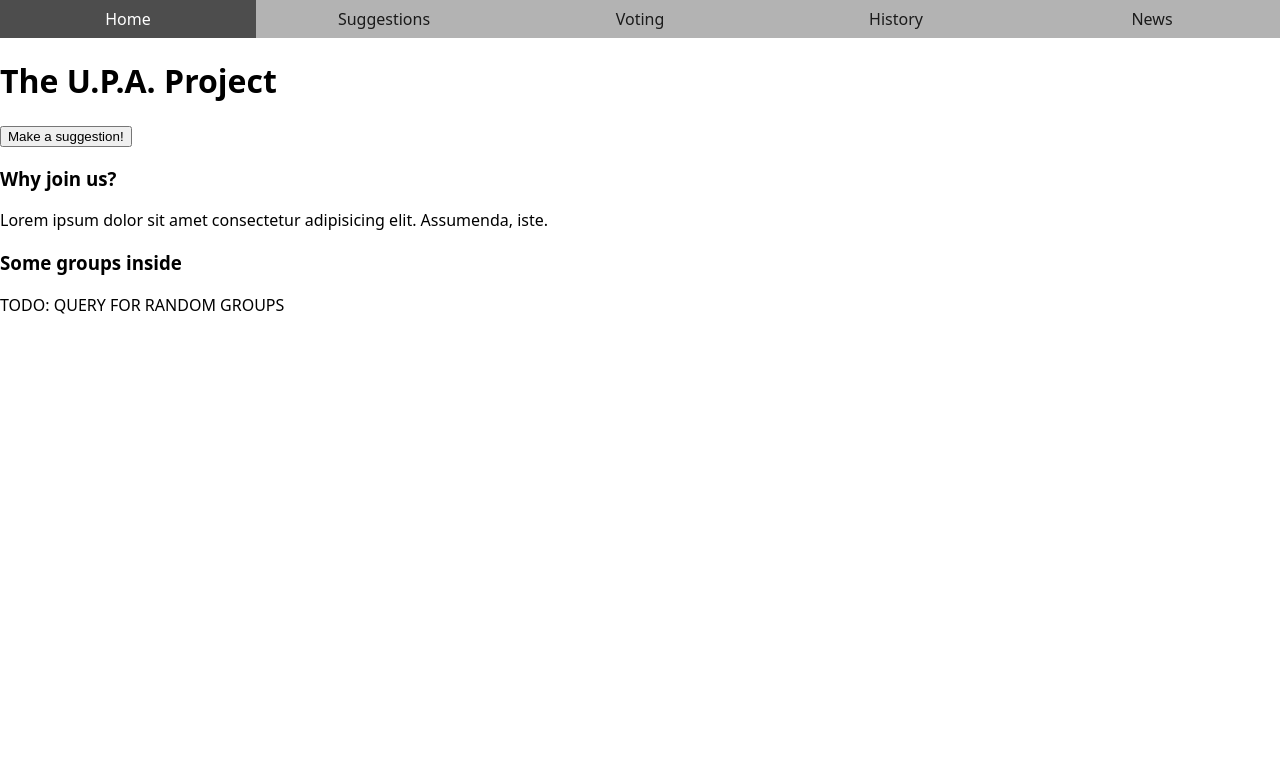
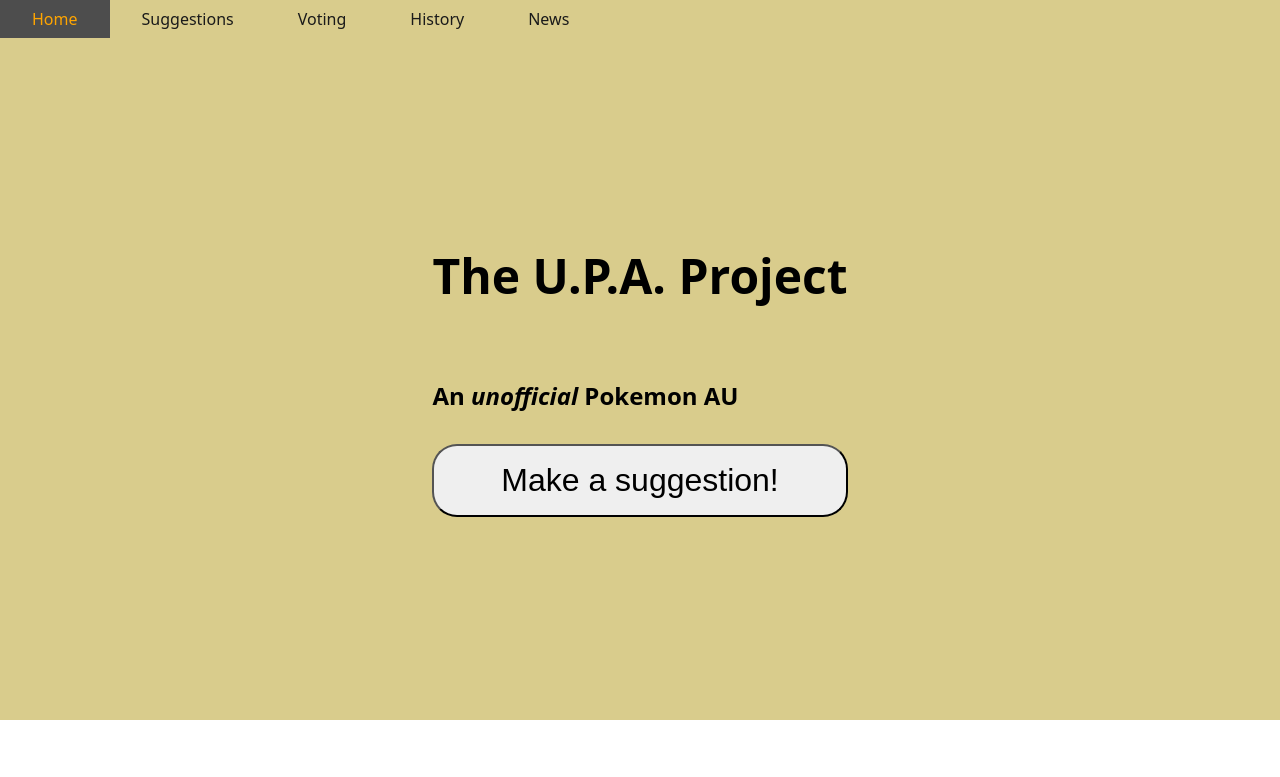
Before and after one commit to DGTV11/UPA_sveltekit, a SvelteKit app: page / in a window 1280 px wide. Shown: the top 777 px of the page. Built offline with nearby package versions, Linux system fonts and the light colour scheme.

Commit message:
Updated styling
Co-authored-by: lcclcoder <lcclcoder@users.noreply.github.com>

```diff
--- a/src/app.css
+++ b/src/app.css
@@ -42,3 +42,49 @@
 	margin: 0;
 	font-family: system-ui;
 }
+
+h1 {
+	font-size: 3rem;
+}
+h2 {
+	font-size: 2.5rem;
+}
+h3 {
+	font-size: 2rem;
+}
+h4 {
+	font-size: 1.5rem;
+}
+h5 {
+	font-size: 1.25rem;
+}
+h6 {
+	font-size: 1rem;
+}
+
+a {
+	text-decoration: none;
+}
+
+main > section {
+	padding: 2rem 3rem;
+}
+main > section > h2 {
+	font-size: 3.5rem;
+}
+main > aside {
+	padding: 1rem;
+}
+
+#hero {
+	background-color: var(--primary-3);
+	height: 90vh;
+	display: grid;
+	place-content: center;
+}
+
+button {
+	border-radius: 25px;
+	font-size: 2rem;
+	padding: 0.5em 2em;
+}
--- a/src/routes/+layout.svelte
+++ b/src/routes/+layout.svelte
@@ -1,46 +1,25 @@
 <script>
-	import { page } from '$app/stores';
 	import '../app.css';
-
-	const routes = [
-		{ href: '/', label: 'Home' },
-		{ href: '/suggestions', label: 'Suggestions' },
-		{ href: '/voting', label: 'Voting' },
-		{ href: '/history', label: 'History' },
-		{ href: '/news', label: 'News' }
-	];
+	import Footer from './Footer.svelte';
+	import Header from './Header.svelte';
 </script>
 
-<nav>
-	{#each routes as route}
-		<a href={route['href']} class:active={$page.url.pathname === route['href']}>{route['label']}</a>
-	{/each}
-</nav>
-
-<slot />
+<div>
+	<Header></Header>
+	<main>
+		<slot />
+	</main>
+	<Footer></Footer>
+</div>
 
 <style>
-	nav {
-		display: flex;
-		background-color: var(--secondary-3);
+	div {
+		display: grid;
+		grid-template-rows: auto 1fr auto;
+		height: 100vh;
 	}
-	a {
-		flex: 1;
-		text-align: center;
-		padding-block: 0.5rem;
-
-		/*border: 1px solid var(--black);*/
-		text-decoration: none;
-		font-size: 1rem;
-		color: var(--secondary-9);
-	}
-
-	a:hover {
-		background-color: var(--secondary-5);
-	}
-
-	a.active {
-		background-color: var(--secondary-7);
-		color: var(--white);
+	main {
+		display: grid;
+		grid-template-columns: 8fr 2fr;
 	}
 </style>
--- a/src/routes/+page.svelte
+++ b/src/routes/+page.svelte
@@ -1,12 +1,17 @@
-<header>
+<section id="hero">
 	<h1>The U.P.A. Project</h1>
-	<button>Make a suggestion!</button>
-</header>
+	<h4>An <em>unofficial</em> Pokemon AU</h4>
+	<button
+		on:click={() => {
+			location.href = '/suggestions';
+		}}>Make a suggestion!</button
+	>
+</section>
 
-<main>
+<section>
 	<h3>Why join us?</h3>
 	<p>Lorem ipsum dolor sit amet consectetur adipisicing elit. Assumenda, iste.</p>
-</main>
+</section>
 
 <aside>
 	<h3>Some groups inside</h3>
@@ -14,5 +19,7 @@
 </aside>
 
 <style>
-	/*TODO*/
+	#hero {
+		grid-column: 1 / -1;
+	}
 </style>
--- /dev/null
+++ b/src/routes/Footer.svelte
@@ -0,0 +1,7 @@
+<script>
+</script>
+
+<footer>footer</footer>
+
+<style>
+</style>
--- /dev/null
+++ b/src/routes/Header.svelte
@@ -0,0 +1,47 @@
+<script>
+	import { page } from '$app/stores';
+
+	const routes = [
+		{ href: '/', label: 'Home' },
+		{ href: '/suggestions', label: 'Suggestions' },
+		{ href: '/voting', label: 'Voting' },
+		{ href: '/history', label: 'History' },
+		{ href: '/news', label: 'News' }
+	];
+</script>
+
+<header>
+	<nav>
+		{#each routes as route}
+			<a href={route['href']} class:active={$page.url.pathname === route['href']}
+				>{route['label']}</a
+			>
+		{/each}
+	</nav>
+</header>
+
+<style lang="postcss">
+	header {
+		position: fixed;
+		top: 0.5rem;
+		height: 2rem;
+	}
+
+	a {
+		background-color: var(--primary-3);
+		text-align: center;
+		padding: 0.5rem 2rem;
+		color: var(--secondary-9);
+
+		&:hover {
+			background-color: var(--secondary-5);
+		}
+		&.active {
+			background-color: var(--secondary-7);
+			color: var(--white);
+			&:hover {
+				color: orange;
+			}
+		}
+	}
+</style>
--- a/src/routes/history/+page.svelte
+++ b/src/routes/history/+page.svelte
@@ -1,4 +1,8 @@
-<h1>
+<section id="hero">
+	<h2>History</h2>
+</section>
+<section>
+	<p>
 		Lorem ipsum dolor, sit amet consectetur adipisicing elit. Nostrum sint aliquid animi ipsam iusto
 		rerum voluptates architecto recusandae, doloremque facilis! Delectus dolores, pariatur hic,
 		provident fugiat ullam ea incidunt minus placeat illum eligendi cupiditate! Numquam commodi vel
@@ -8,4 +12,13 @@
 		perferendis aspernatur quo est repellendus distinctio excepturi fugit architecto id, sapiente
 		laboriosam velit mollitia ipsam! Iusto magni dolor necessitatibus sint perspiciatis quaerat et
 		libero omnis, vel officiis.
-</h1>
+	</p>
+</section>
+
+<aside>aside</aside>
+
+<style>
+	#hero {
+		grid-column: 1 / -1;
+	}
+</style>
```
Also changed, not shown: src/routes/news/+page.svelte (+5 -2 lines), src/routes/suggestions/+page.svelte (+5 -2 lines), src/routes/voting/+page.svelte (+5 -2 lines). Lines whose indentation alone changed are shown as unchanged.
